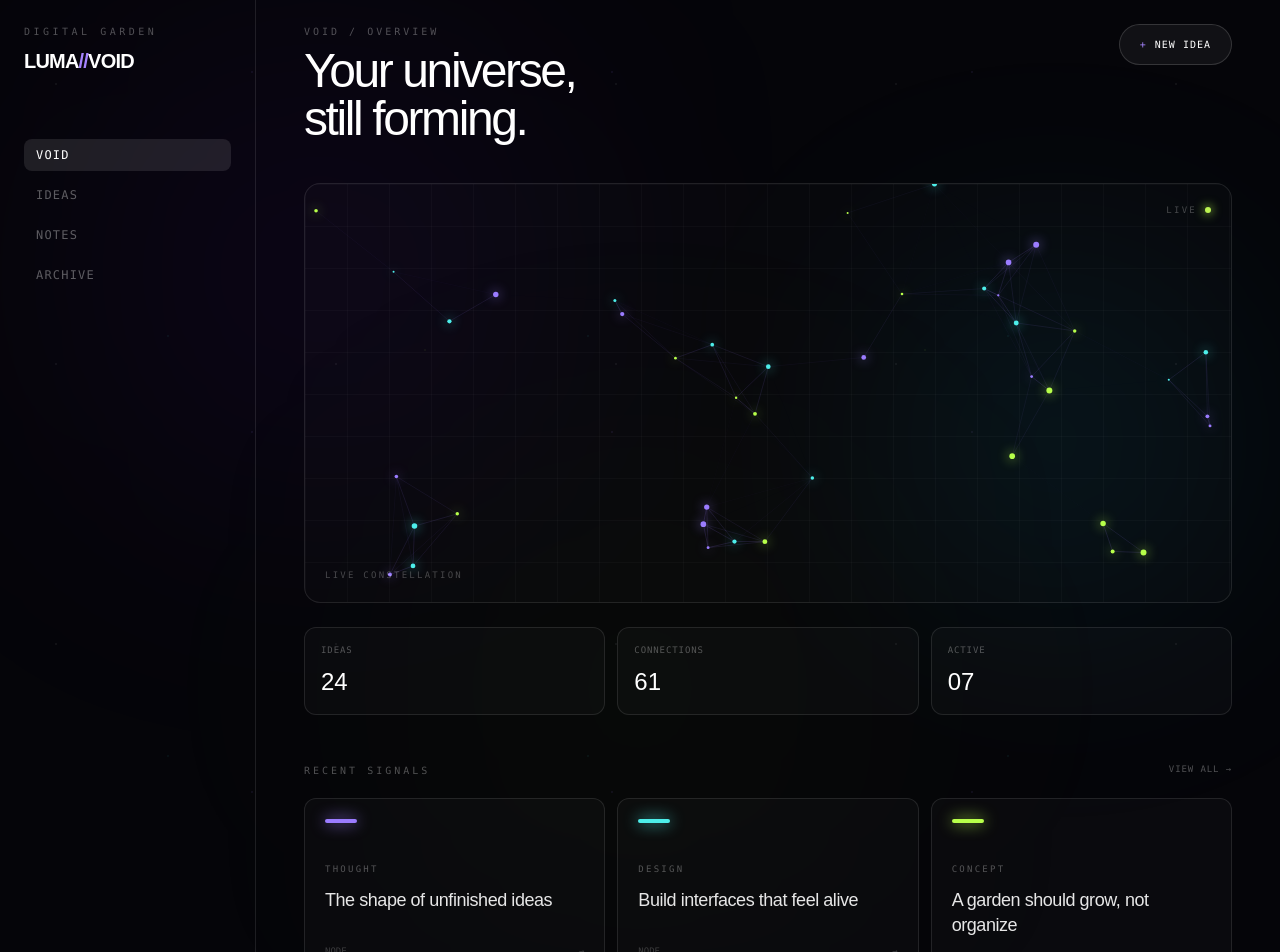
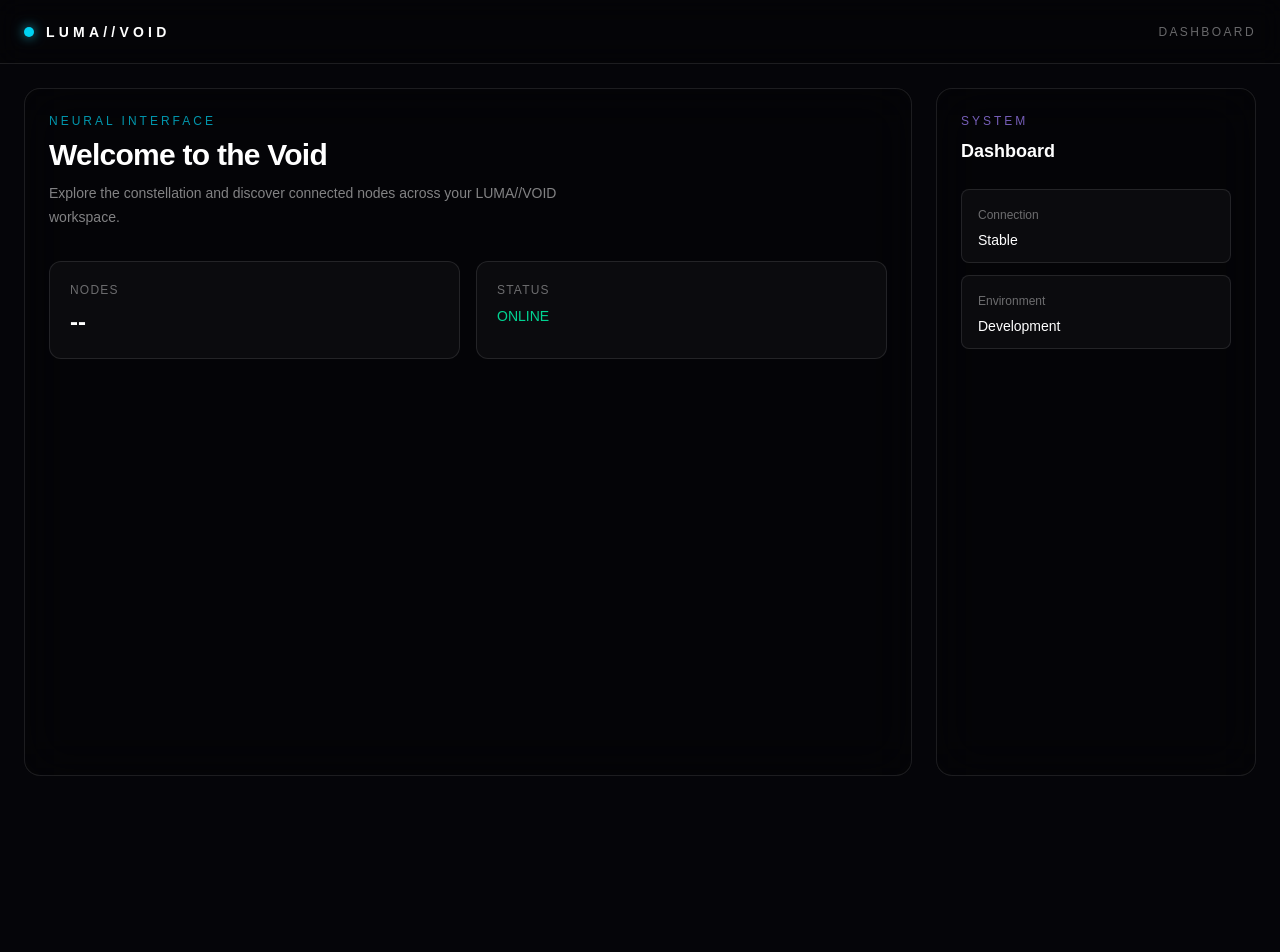
Before and after one commit to Akshub31/luma-void, a Next.js app: page / in a window 1280 px wide. Shown: the top 952 px of the page. After the commit the page ends 800 px from the top, so only its background shows below. Built offline with nearby package versions, Linux system fonts and the light colour scheme.

Commit message:
Refactor Home component and update layout

```diff
--- a/app/page.tsx
+++ b/app/page.tsx
@@ -1,206 +1,91 @@
 "use client";
 
-import { useState } from "react";
 import Constellation from "@/components/Constellation";
 
-type Note = {
-  title: string;
-  tag: string;
-  color: string;
-};
-
-const stats = [
-  { label: "IDEAS", value: "24" },
-  { label: "CONNECTIONS", value: "61" },
-  { label: "ACTIVE", value: "07" },
-];
-
-const notes: Note[] = [
-  {
-    title: "The shape of unfinished ideas",
-    tag: "THOUGHT",
-    color: "#9b7cff",
-  },
-  {
-    title: "Build interfaces that feel alive",
-    tag: "DESIGN",
-    color: "#4deeea",
-  },
-  {
-    title: "A garden should grow, not organize",
-    tag: "CONCEPT",
-    color: "#b7ff4a",
-  },
-];
-
 export default function Home() {
-  const [active, setActive] = useState("VOID");
-
   return (
-    <main className="min-h-screen overflow-hidden bg-[#050509] text-white">
-      {/* Ambient background */}
-      <div className="pointer-events-none fixed inset-0">
-        <div className="absolute left-[10%] top-[10%] h-96 w-96 rounded-full bg-violet-600/10 blur-[140px]" />
-
-        <div className="absolute right-[5%] top-[35%] h-80 w-80 rounded-full bg-cyan-400/10 blur-[130px]" />
-
-        <div className="absolute bottom-[-10%] left-[35%] h-96 w-96 rounded-full bg-lime-400/5 blur-[150px]" />
-
-        <div className="stars" />
+    <main className="relative min-h-screen overflow-hidden bg-background text-foreground">
+      {/* Animated constellation background */}
+      <div className="fixed inset-0 -z-10">
+        <Constellation />
       </div>
 
-      <div className="relative mx-auto flex min-h-screen max-w-[1600px]">
-        {/* Sidebar */}
-        <aside className="hidden w-64 shrink-0 border-r border-white/10 p-6 lg:block">
-          <div className="mb-16">
-            <p className="font-mono text-[10px] tracking-[0.35em] text-white/30">
-              DIGITAL GARDEN
+      {/* Dashboard */}
+      <div className="relative z-10 min-h-screen">
+        {/* Header */}
+        <header className="flex h-16 items-center justify-between border-b border-white/10 bg-black/20 px-6 backdrop-blur-md">
+          <div className="flex items-center gap-3">
+            <div className="h-2.5 w-2.5 rounded-full bg-cyan-400 shadow-[0_0_12px_rgba(34,211,238,0.8)]" />
+            <span className="text-sm font-semibold tracking-[0.3em]">
+              LUMA//VOID
+            </span>
+          </div>
+
+          <div className="text-xs uppercase tracking-[0.2em] text-white/40">
+            Dashboard
+          </div>
+        </header>
+
+        {/* Main dashboard area */}
+        <section className="mx-auto grid min-h-[calc(100vh-4rem)] max-w-7xl grid-cols-1 gap-6 p-6 lg:grid-cols-[1fr_320px]">
+          {/* Main panel */}
+          <div className="rounded-2xl border border-white/10 bg-black/20 p-6 backdrop-blur-xl">
+            <div className="mb-8">
+              <p className="text-xs uppercase tracking-[0.25em] text-cyan-400/70">
+                Neural Interface
+              </p>
+
+              <h1 className="mt-2 text-3xl font-semibold tracking-tight text-white">
+                Welcome to the Void
+              </h1>
+
+              <p className="mt-2 max-w-xl text-sm leading-6 text-white/50">
+                Explore the constellation and discover connected nodes across
+                your LUMA//VOID workspace.
+              </p>
+            </div>
+
+            <div className="grid gap-4 sm:grid-cols-2">
+              <div className="rounded-xl border border-white/10 bg-white/[0.03] p-5">
+                <p className="text-xs uppercase tracking-widest text-white/40">
+                  Nodes
+                </p>
+                <p className="mt-2 text-2xl font-semibold text-white">--</p>
+              </div>
+
+              <div className="rounded-xl border border-white/10 bg-white/[0.03] p-5">
+                <p className="text-xs uppercase tracking-widest text-white/40">
+                  Status
+                </p>
+                <p className="mt-2 text-sm font-medium text-emerald-400">
+                  ONLINE
+                </p>
+              </div>
+            </div>
+          </div>
+
+          {/* Sidebar */}
+          <aside className="rounded-2xl border border-white/10 bg-black/20 p-6 backdrop-blur-xl">
+            <p className="text-xs uppercase tracking-[0.25em] text-violet-400/70">
+              System
             </p>
 
-            <h1 className="mt-2 text-xl font-semibold tracking-[-0.04em]">
-              LUMA<span className="text-violet-400">//</span>VOID
-            </h1>
-          </div>
+            <h2 className="mt-2 text-lg font-semibold text-white">
+              Dashboard
+            </h2>
 
-          <nav className="space-y-2" aria-label="Main navigation">
-            {["VOID", "IDEAS", "NOTES", "ARCHIVE"].map((item) => (
-              <button
-                key={item}
-                type="button"
-                onClick={() => setActive(item)}
-                className={`w-full rounded-lg px-3 py-2 text-left font-mono text-xs tracking-widest transition ${
-                  active === item
-                    ? "bg-white/10 text-white"
-                    : "text-white/35 hover:bg-white/5 hover:text-white"
-                }`}
-              >
-                {item}
-              </button>
-            ))}
-          </nav>
+            <div className="mt-6 space-y-3">
+              <div className="rounded-lg border border-white/10 bg-white/[0.03] px-4 py-3">
+                <span className="text-xs text-white/40">Connection</span>
+                <p className="mt-1 text-sm text-white">Stable</p>
+              </div>
 
-          <div className="absolute bottom-6 font-mono text-[9px] tracking-widest text-white/20">
-            SYSTEM // 001
-          </div>
-        </aside>
-
-        {/* Main */}
-        <section className="flex-1 px-5 py-6 sm:px-8 lg:px-12">
-          {/* Header */}
-          <header className="flex items-start justify-between gap-6">
-            <div>
-              <p className="font-mono text-[10px] tracking-[0.3em] text-white/30">
-                {active} / OVERVIEW
-              </p>
-
-              <h2 className="mt-2 text-3xl font-medium tracking-[-0.05em] sm:text-5xl">
-                Your universe,
-                <br />
-                still forming.
-              </h2>
+              <div className="rounded-lg border border-white/10 bg-white/[0.03] px-4 py-3">
+                <span className="text-xs text-white/40">Environment</span>
+                <p className="mt-1 text-sm text-white">Development</p>
+              </div>
             </div>
-
-            <button
-              type="button"
-              className="group shrink-0 rounded-full border border-white/15 bg-white/5 px-5 py-3 font-mono text-[10px] tracking-widest transition hover:border-violet-400/50 hover:bg-violet-400/10"
-            >
-              <span className="mr-2 text-violet-400">+</span>
-              NEW IDEA
-            </button>
-          </header>
-
-          {/* Interactive Constellation */}
-          <section
-            aria-label="Interactive idea constellation"
-            className="relative mt-10 h-[420px] overflow-hidden rounded-2xl border border-white/10 bg-white/[0.015]"
-          >
-            <div className="absolute inset-0 grid-pattern" />
-
-            <Constellation />
-
-            <div className="pointer-events-none absolute bottom-5 left-5 font-mono text-[9px] tracking-[0.25em] text-white/25">
-              LIVE CONSTELLATION
-            </div>
-
-            <div className="pointer-events-none absolute right-5 top-5 font-mono text-[9px] tracking-[0.25em] text-white/25">
-              LIVE
-              <span className="ml-2 inline-block h-1.5 w-1.5 rounded-full bg-lime-300 shadow-[0_0_10px_2px_rgba(183,255,74,.5)]" />
-            </div>
-          </section>
-
-          {/* Statistics */}
-          <section
-            aria-label="Statistics"
-            className="mt-6 grid grid-cols-3 gap-3"
-          >
-            {stats.map((stat) => (
-              <div
-                key={stat.label}
-                className="rounded-xl border border-white/10 bg-white/[0.025] p-4"
-              >
-                <p className="font-mono text-[9px] tracking-widest text-white/30">
-                  {stat.label}
-                </p>
-
-                <p className="mt-2 text-2xl font-light">
-                  {stat.value}
-                </p>
-              </div>
-            ))}
-          </section>
-
-          {/* Recent signals */}
-          <section className="mt-12">
-            <div className="mb-5 flex items-center justify-between">
-              <p className="font-mono text-[10px] tracking-[0.3em] text-white/30">
-                RECENT SIGNALS
-              </p>
-
-              <button
-                type="button"
-                className="font-mono text-[9px] tracking-widest text-white/30 transition hover:text-white"
-              >
-                VIEW ALL →
-              </button>
-            </div>
-
-            <div className="grid gap-3 md:grid-cols-3">
-              {notes.map((note) => (
-                <article
-                  key={note.title}
-                  className="group rounded-xl border border-white/10 bg-white/[0.025] p-5 transition duration-300 hover:-translate-y-1 hover:border-white/20 hover:bg-white/[0.045]"
-                >
-                  <div
-                    className="mb-10 h-1 w-8 rounded-full"
-                    style={{
-                      backgroundColor: note.color,
-                      boxShadow: `0 0 15px ${note.color}`,
-                    }}
-                  />
-
-                  <p className="font-mono text-[9px] tracking-[0.25em] text-white/30">
-                    {note.tag}
-                  </p>
-
-                  <h3 className="mt-3 text-lg leading-snug tracking-[-0.025em] text-white/90">
-                    {note.title}
-                  </h3>
-
-                  <div className="mt-8 flex justify-between font-mono text-[9px] text-white/20">
-                    <span>NODE</span>
-                    <span>→</span>
-                  </div>
-                </article>
-              ))}
-            </div>
-          </section>
-
-          {/* Footer */}
-          <footer className="mt-16 border-t border-white/10 py-6">
-            <p className="font-mono text-[9px] tracking-[0.25em] text-white/20">
-              LUMA//VOID — AN OPEN DIGITAL GARDEN
-            </p>
-          </footer>
+          </aside>
         </section>
       </div>
     </main>
```
